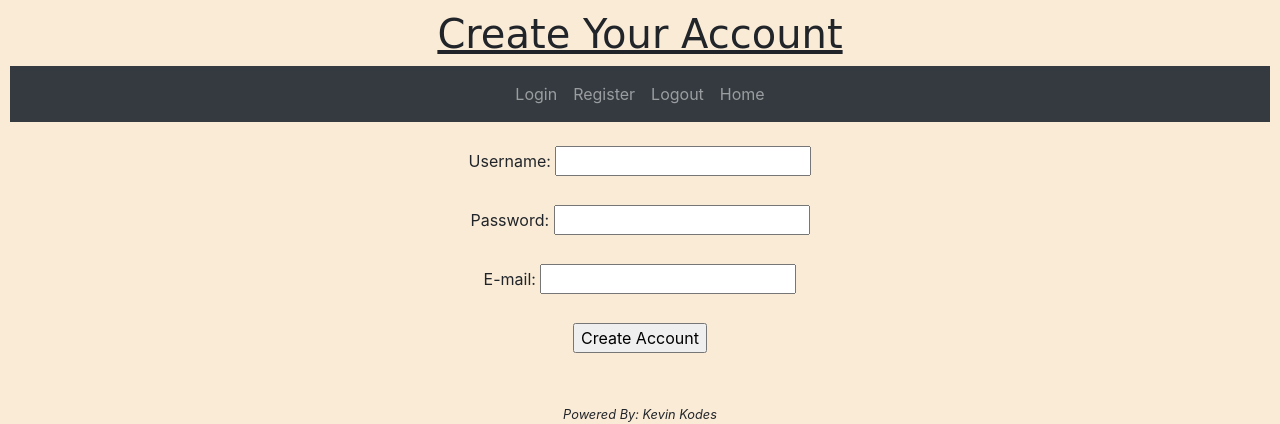
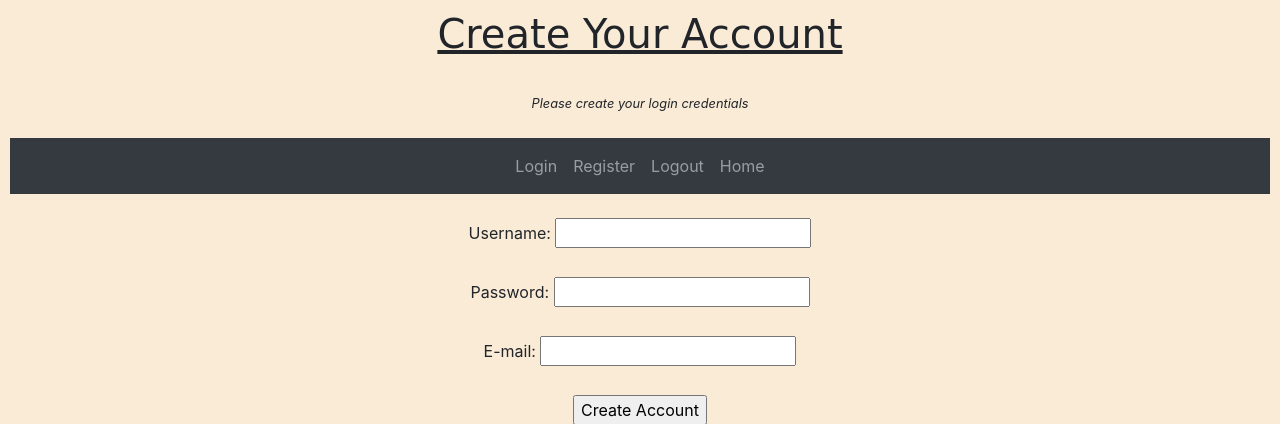
Before and after one commit to KevinOlo/Simple-CRUD-Web-App-, a Flask app: page /register/ in a window 1280 px wide. Shown: the top 424 px of the page. Run offline with Flask 3, Linux system fonts and the light colour scheme; some libraries are stand-ins or nearby versions.

Commit message:
create self

```diff
--- a/Templates/register.html
+++ b/Templates/register.html
@@ -7,7 +7,9 @@
 
    <h1 style="text-decoration: underline; text-align: center; font-family: cursive;"> Create Your Account </h1>
 
-
+   <br>
+   <i><b><center><small>Please create your login credentials</small></center></b></body></i>
+   <br>
 
 
 
--- a/app.py
+++ b/app.py
@@ -105,22 +105,27 @@ def registration_success():
 @app.route('/home/', methods=['POST', 'GET'])  # decorator to add more functionality
 def home():
 
-  if request.method == 'POST':  # index.html form interaction
-    task_content = request.form['content']
-    new = dbase(content=task_content)
+  if session.get('login'):
+    if request.method == 'POST':  # index.html form interaction
+      task_content = request.form['content']
+      new = dbase(content=task_content)
 
-    try:
-      db.session.add(new)
-      db.session.commit()
-      return redirect('/index/')  # redirect base to index.html
+      try:
+        db.session.add(new)
+        db.session.commit()
+        return redirect('/index/')  # redirect base to index.html
 
-    except:
-      return 'Error adding task'
+      except:
+        return 'Error adding task'
+
+    else:
+      tasks = dbase.query.order_by(dbase.date_created).all()  # show all tasks sorted by creation date
+      return render_template('index.html', tasks=tasks)
+      # return html template to web app
 
   else:
-    tasks = dbase.query.order_by(dbase.date_created).all()  # show all tasks sorted by creation date
-    return render_template('index.html', tasks=tasks)
-    # return html template to web app
+    return 'Please login'
+    #return redirect('/login/')
 
 
 @app.route('/delete/<int:id>')  # flask decorator '<>' used to create variable parts in the URL
```
